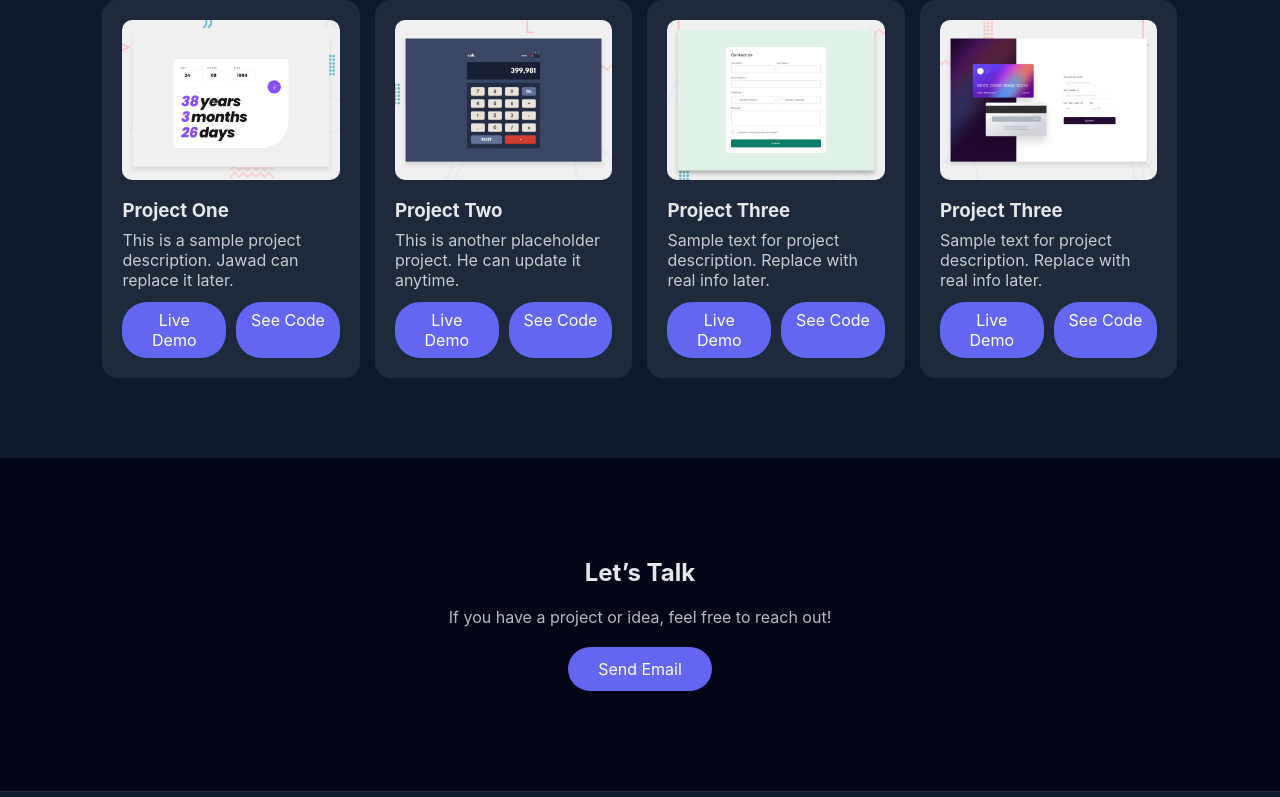
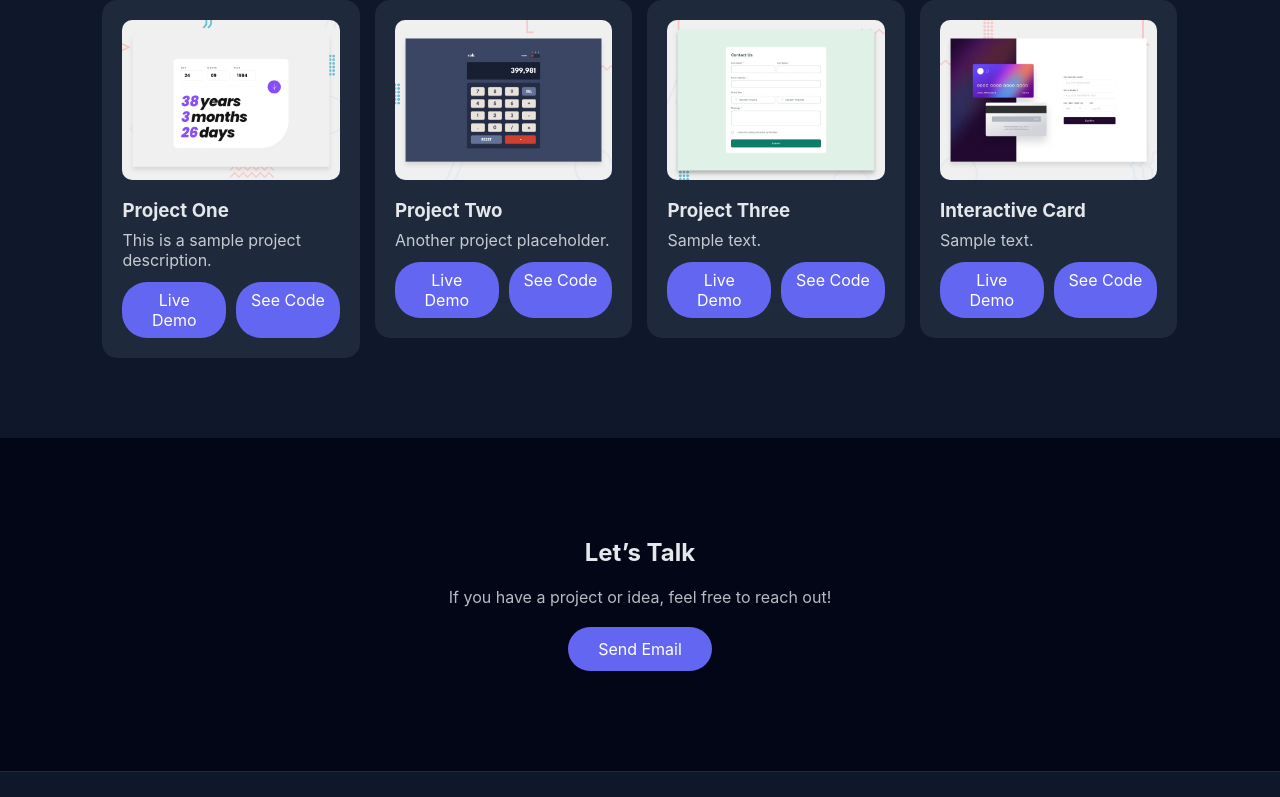
Before and after one commit to mirzajawad804/Portfolio, a React (Vite) app: page / in a window 1280 px wide. Shown: the part 1792-2589 px from the top of the page. Built offline with nearby package versions, Linux system fonts and the light colour scheme.

Commit message:
Update Projects images import

```diff
--- a/src/components/Projects.jsx
+++ b/src/components/Projects.jsx
@@ -4,6 +4,7 @@ import "aos/dist/aos.css";
 import { Swiper, SwiperSlide } from "swiper/react";
 import "swiper/css";
 import projectsData from "../data/projectsData";
+
 import "../styles/global.css";
 
 function Projects() {
--- a/src/data/projectsData.js
+++ b/src/data/projectsData.js
@@ -1,47 +1,38 @@
+import ageCalculator from "../assets/images/project-img/age-calculator-app.jpg";
+import calculatorApp from "../assets/images/project-img/Calculator-app.jpg";
+import contactForm from "../assets/images/project-img/contact-form.jpg";
+import interactiveCard from "../assets/images/project-img/Interactive-card-details-form.jpg";
+
 const projectsData = [
   {
     id: 1,
     title: "Project One",
-    description: "This is a sample project description. Jawad can replace it later.",
-    image: "../src/assets/images/project-img/age-calculator-app.jpg",
+    description: "This is a sample project description.",
+    image: ageCalculator,
     liveDemo: "#",
     code: "#"
   },
   {
     id: 2,
     title: "Project Two",
-    description: "This is another placeholder project. He can update it anytime.",
-    image: "../src/assets/images/project-img/Calculator-app.jpg",
+    description: "Another project placeholder.",
+    image: calculatorApp,
     liveDemo: "#",
     code: "#"
   },
   {
     id: 3,
     title: "Project Three",
-    description: "Sample text for project description. Replace with real info later.",
-    image: "../src/assets/images/project-img/contact-form.jpg",
+    description: "Sample text.",
+    image: contactForm,
     liveDemo: "#",
     code: "#"
   },
-   {
+  {
     id: 4,
-    title: "Project Three",
-    description: "Sample text for project description. Replace with real info later.",
-    image: "../src/assets/images/project-img/Interactive-card-details-form.jpg",
-    liveDemo: "#",
-    code: "#"
-  }, {
-    id: 5,
-    title: "Project Three",
-    description: "Sample text for project description. Replace with real info later.",
-    image: "../src/assets/images/project-img/age-calculator-app.jpg",
-    liveDemo: "#",
-    code: "#"
-  }, {
-    id: 6,
-    title: "Project Three",
-    description: "Sample text for project description. Replace with real info later.",
-    image: "../src/assets/images/project-img/age-calculator-app.jpg",
+    title: "Interactive Card",
+    description: "Sample text.",
+    image: interactiveCard,
     liveDemo: "#",
     code: "#"
   }
```
